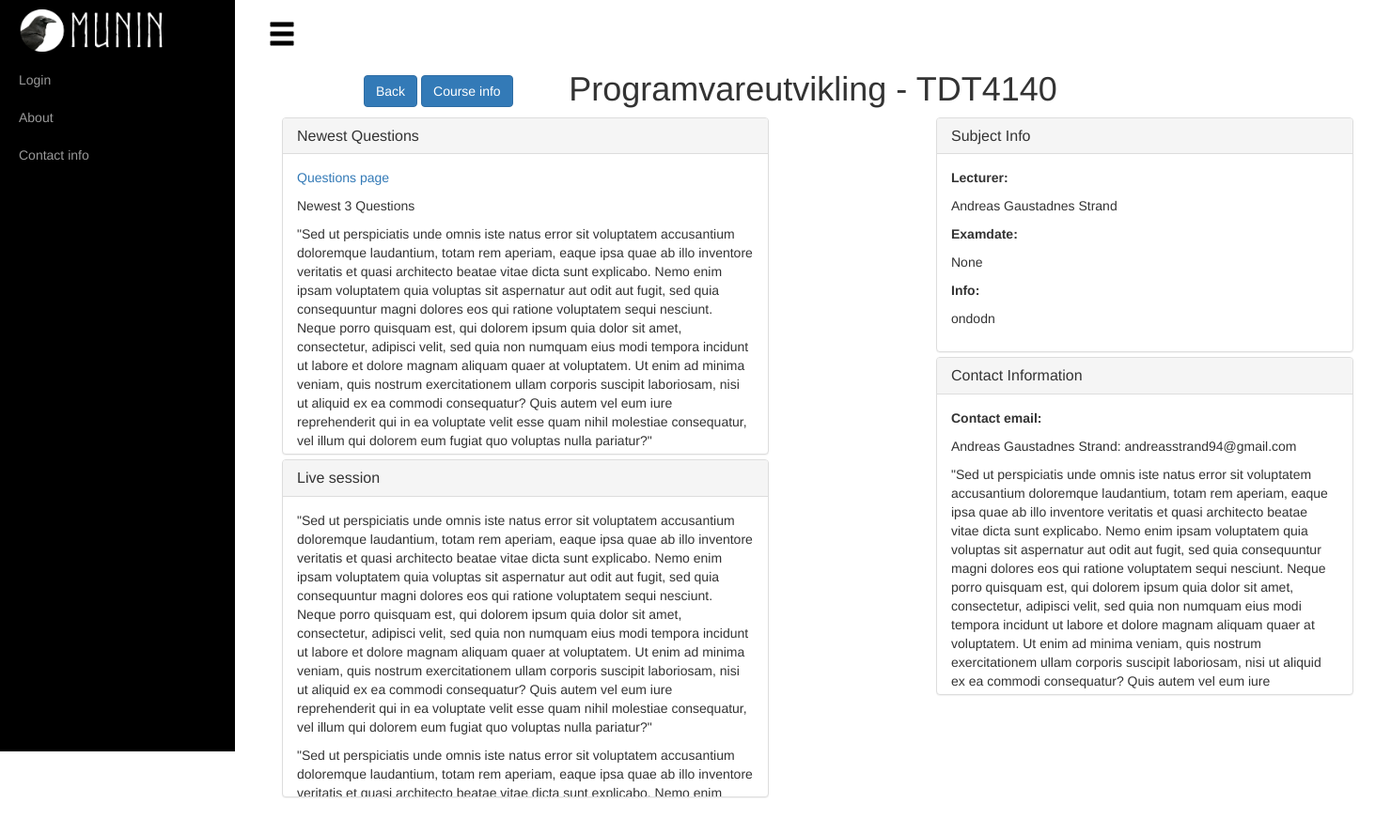
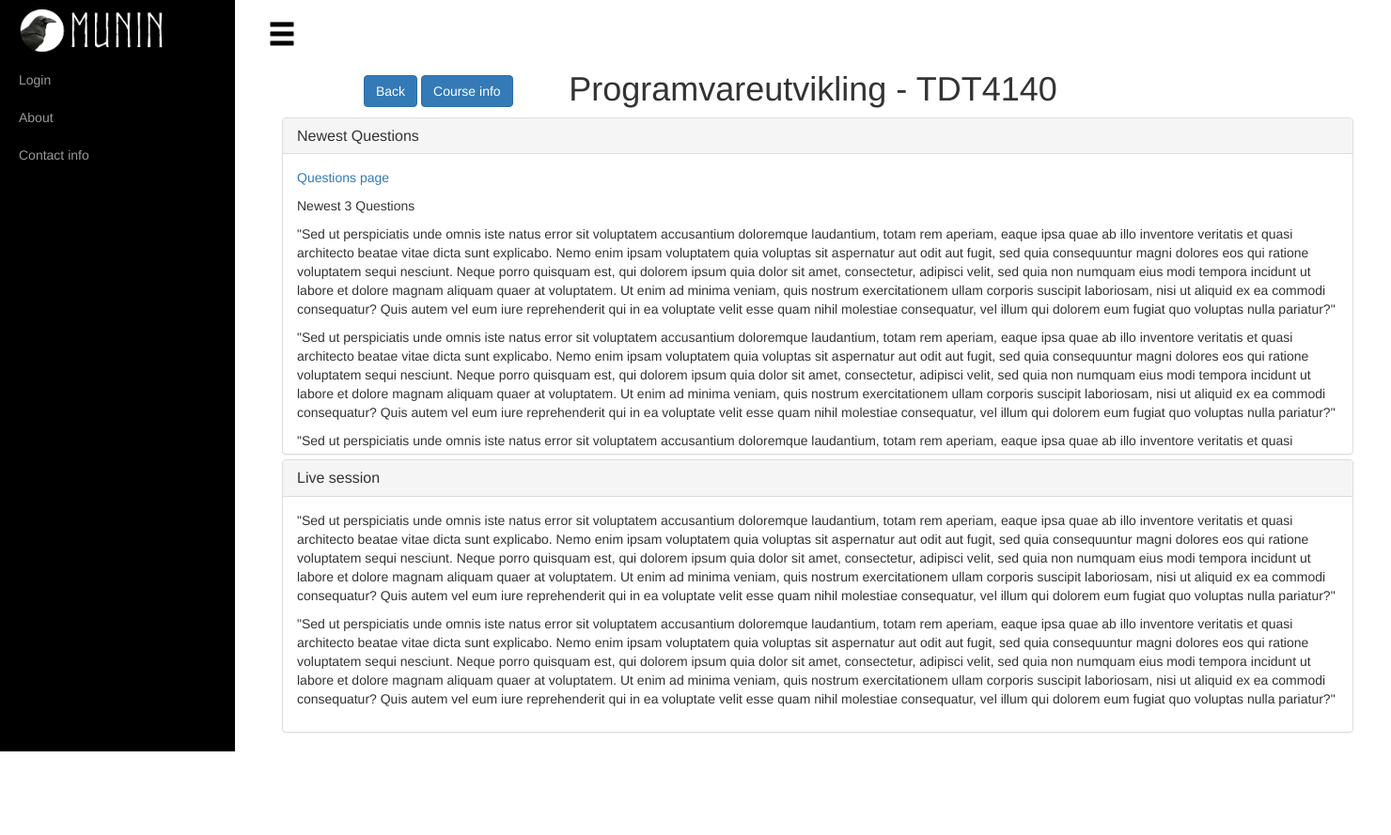
Before and after one commit to Strand94/Munin, a Django app: page /subjects/1/dashboard in a window 1480 px wide. Shown: the whole page at 94% size. After the commit the page ends 800 px from the top, so only its background shows below. Run offline with Django 3.2, Linux system fonts and the light colour scheme; data comes from the database, SQL or seed files in the repository; both versions use the stored data as it was after the commit; some libraries are stand-ins or nearby versions.

Commit message:
Vertical layout subject dashboard, subject questions connected to questions page

```diff
--- a/apps/staticpages/views.py
+++ b/apps/staticpages/views.py
@@ -1,6 +1,6 @@
 from django.shortcuts import render, get_object_or_404
 from apps.registration.models import User
-from apps.questions.models import Course, CourseInfo
+from apps.questions.models import Course, CourseInfo, Question
 
 
 def FrontPage(request):
@@ -66,7 +66,8 @@ def subject_dashboard(request, pk):
 
 def subject_questions(request, pk):
     course = get_object_or_404(Course, pk=pk)
-    return render(request, 'staticpages/subject_questions.html', {'subject': course})
+    questionlist = Question.objects.filter(course=course)
+    return render(request, 'staticpages/subject_questions.html', {'subject': course, 'questions': questionlist})
 
 def subject_search(request):
     user = request.user
--- a/templates/staticpages/subject_dashboard.html
+++ b/templates/staticpages/subject_dashboard.html
@@ -15,7 +15,7 @@
     <h1 class="text-center"> {{ subject.name }} - {{ subject.course_id }}</h1>
 
     <div class="container">
-        <div class="panel-group" style="width: 35vw; float: left">
+        <div class="panel-group">
 
             <div class="panel panel-default">
                 <div class="panel-heading">
@@ -98,62 +98,6 @@
                 </div>
             </div>
         </div>
-
-        <div class="panel-group" style="width: 30vw; float: right;">
-
-            <div class="panel panel-default">
-                <div class="panel-heading">
-                   <h2 class="panel-title">
-                      <a href="#SubjectInfo" data-toggle="collapse">Subject Info</a>
-                    </h2>
-                </div>
-                <div id="SubjectInfo" class="panel-collapse collapse in">
-                    <div class="panel-body" style="overflow-y: scroll">
-                        <p style="font-weight: bold">Lecturer:</p>
-                        <p>{{ subject.lecturer.get_full_name }}</p>
-                        <p style="font-weight: bold">Examdate:</p>
-                        <p>{{ subject.examDate }}</p>
-                        <p style="font-weight: bold">Info:</p>
-                        <p>{{ subject.about }}</p>
-                    </div>
-                </div>
-            </div>
-            <div class="panel panel-default">
-                <div class="panel-heading">
-                   <h2 class="panel-title">
-                      <a href="#ContactInfo" data-toggle="collapse">Contact Information</a>
-                    </h2>
-                </div>
-                <div id="ContactInfo" class="panel-collapse collapse in">
-                    <div class="panel-body" style="overflow-y: scroll">
-                        <p style="font-weight: bold">Contact email:</p>
-                        <p>{{ subject.lecturer.get_full_name }}: {{ subject.lecturer.email }}</p>
-                        <p>"Sed ut perspiciatis unde omnis iste natus error sit voluptatem accusantium
-                            doloremque laudantium, totam rem aperiam, eaque ipsa quae ab illo inventore
-                            veritatis et quasi architecto beatae vitae dicta sunt explicabo. Nemo enim
-                            ipsam voluptatem quia voluptas sit aspernatur aut odit aut fugit, sed quia
-                            consequuntur magni dolores eos qui ratione voluptatem sequi nesciunt. Neque
-                            porro quisquam est, qui dolorem ipsum quia dolor sit amet, consectetur, adipisci velit,
-                            sed quia non numquam eius modi tempora incidunt ut labore et dolore magnam aliquam quaer
-                            at voluptatem. Ut enim ad minima veniam, quis nostrum exercitationem ullam corporis suscipit
-                            laboriosam, nisi ut aliquid ex ea commodi consequatur? Quis autem vel eum iure reprehenderit
-                            qui in ea voluptate velit esse quam nihil molestiae consequatur, vel illum qui dolorem eum fugiat
-                            quo voluptas nulla pariatur?"</p>
-                        <p>"Sed ut perspiciatis unde omnis iste natus error sit voluptatem accusantium
-                            doloremque laudantium, totam rem aperiam, eaque ipsa quae ab illo inventore
-                            veritatis et quasi architecto beatae vitae dicta sunt explicabo. Nemo enim
-                            ipsam voluptatem quia voluptas sit aspernatur aut odit aut fugit, sed quia
-                            consequuntur magni dolores eos qui ratione voluptatem sequi nesciunt. Neque
-                            porro quisquam est, qui dolorem ipsum quia dolor sit amet, consectetur, adipisci velit,
-                            sed quia non numquam eius modi tempora incidunt ut labore et dolore magnam aliquam quaer
-                            at voluptatem. Ut enim ad minima veniam, quis nostrum exercitationem ullam corporis suscipit
-                            laboriosam, nisi ut aliquid ex ea commodi consequatur? Quis autem vel eum iure reprehenderit
-                            qui in ea voluptate velit esse quam nihil molestiae consequatur, vel illum qui dolorem eum fugiat
-                            quo voluptas nulla pariatur?"</p>
-                    </div>
-                </div>
-            </div>
-        </div>
     </div>
 
 
```
Also changed, not shown: templates/staticpages/subject_questions.html (+47 -1 lines), db.sqlite3.
